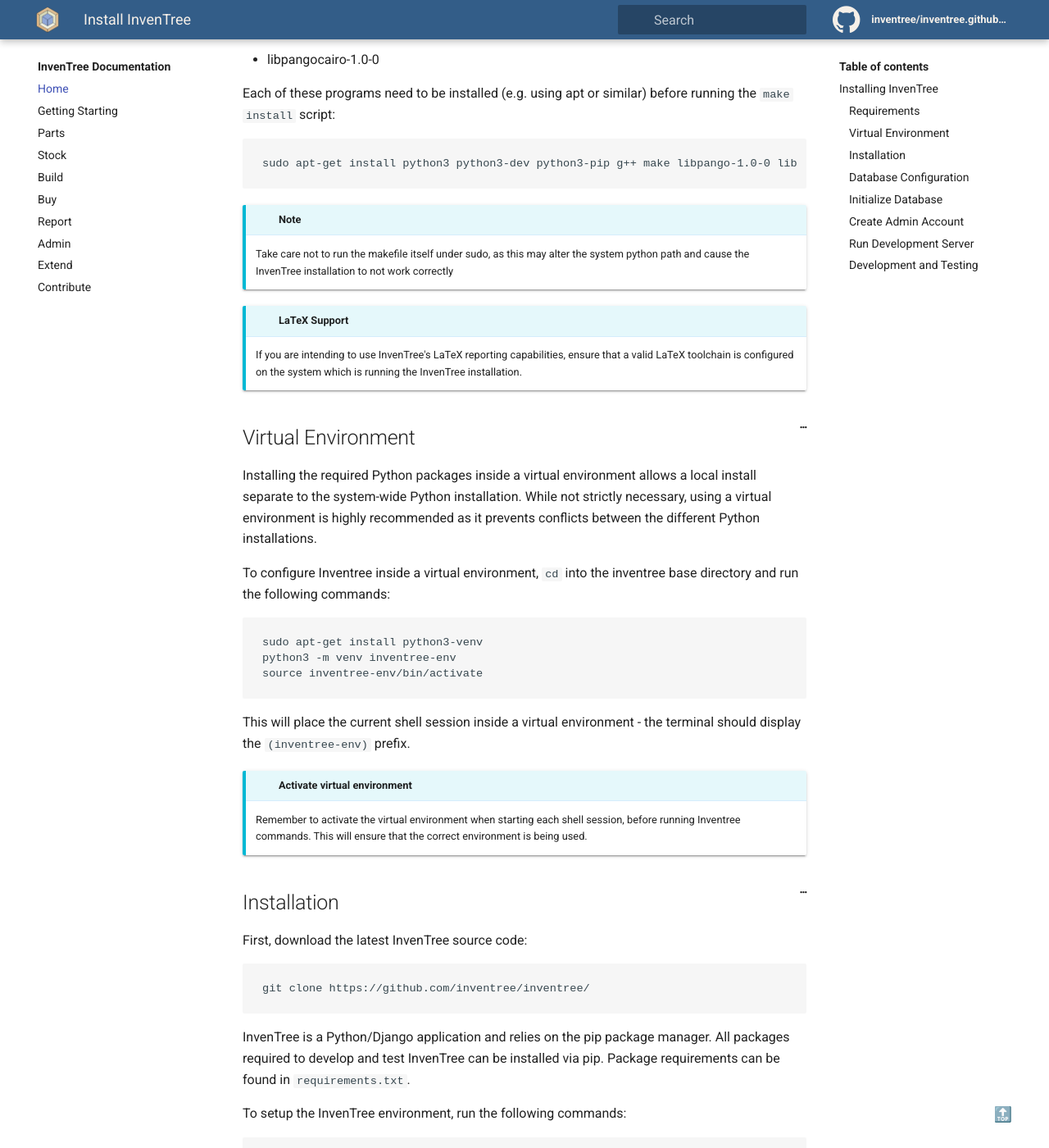
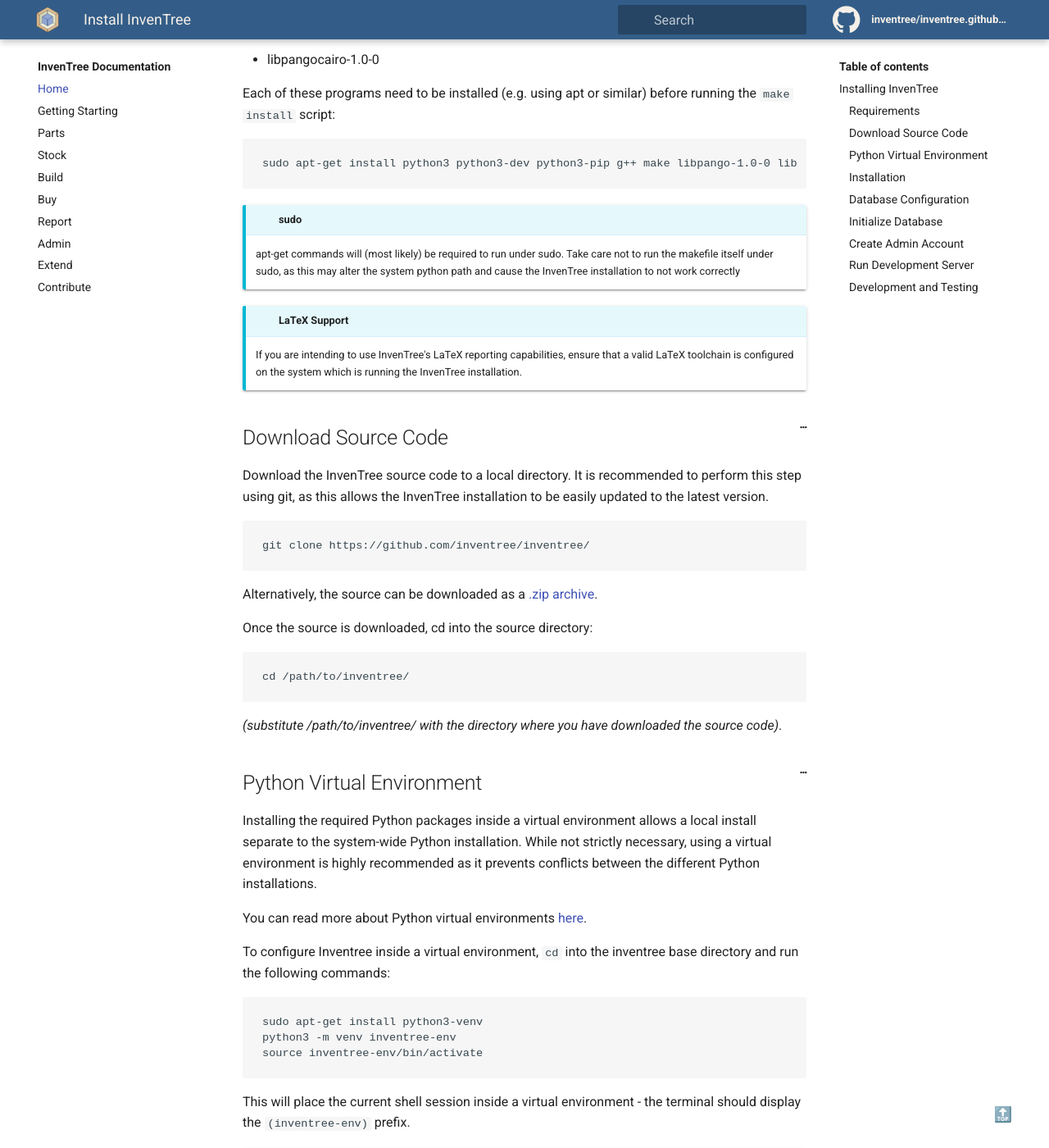
Before and after one commit to inventree/InvenTree.github.io, a Jekyll site: the page built from docs/start/install.md, in a window 1280 px wide and 1400 px high, scrolled down 674 px. Shown: the whole window at 82% size. Built offline with Jekyll 4.4.1, drawn with Linux system fonts in a browser that asks for light colours; some of the changed text lies outside the part shown.

Commit message:
Improve installation docs

````diff
--- a/docs/start/install.md
+++ b/docs/start/install.md
@@ -29,13 +29,33 @@
 sudo apt-get install python3 python3-dev python3-pip g++ make libpango-1.0-0 libpangocairo-1.0-0
 ```
 
-{% include alert.html title="Note" content="Take care not to run the makefile itself under sudo, as this may alter the system python path and cause the InvenTree installation to not work correctly" %}
+{% include alert.html title="sudo" content="apt-get commands will (most likely) be required to run under sudo. Take care not to run the makefile itself under sudo, as this may alter the system python path and cause the InvenTree installation to not work correctly" %}
 
 {% include alert.html title="LaTeX Support" content="If you are intending to use InvenTree's LaTeX reporting capabilities, ensure that a valid LaTeX toolchain is configured on the system which is running the InvenTree installation." %}
 
-## Virtual Environment
+## Download Source Code
+
+Download the InvenTree source code to a local directory. It is recommended to perform this step using git, as this allows the InvenTree installation to be easily updated to the latest version.
+
+```
+git clone https://github.com/inventree/inventree/
+```
+
+Alternatively, the source can be downloaded as a [.zip archive](https://github.com/inventree/InvenTree/archive/master.zip).
+
+Once the source is downloaded, cd into the source directory:
+
+```
+cd /path/to/inventree/
+```
+
+*(substitute /path/to/inventree/ with the directory where you have downloaded the source code)*.
+
+## Python Virtual Environment
 
 Installing the required Python packages inside a virtual environment allows a local install separate to the system-wide Python installation. While not strictly necessary, using a virtual environment is highly recommended as it prevents conflicts between the different Python installations.
+
+You can read more about Python virtual environments [here](https://docs.python.org/3/tutorial/venv.html).
 
 To configure Inventree inside a virtual environment, ``cd`` into the inventree base directory and run the following commands:
 
@@ -51,18 +71,11 @@
 
 ## Installation
 
-First, download the latest InvenTree source code:
+Now that the source code is downloaded (and optionally you have configured a Python virtual environment), the Python packages required to run InvenTree can be installed. InvenTree is a Python/Django application and relies on the pip package manager. All packages required to develop and test InvenTree are installed via pip. Package requirements can be found in ``requirements.txt``.
+
+To setup the InvenTree environment, run the following commands (from the InvenTree source directory):
 
 ```
-git clone https://github.com/inventree/inventree/
-```
-
-InvenTree is a Python/Django application and relies on the pip package manager. All packages required to develop and test InvenTree can be installed via pip. Package requirements can be found in ``requirements.txt``.
-
-To setup the InvenTree environment, run the following commands:
-
-```
-cd inventree
 make install
 ```
 
@@ -96,7 +109,7 @@
 
 Create an initial superuser (administrator) account for the InvenTree instance:
 
-```bash
+```
 make superuser
 ```
 
````
